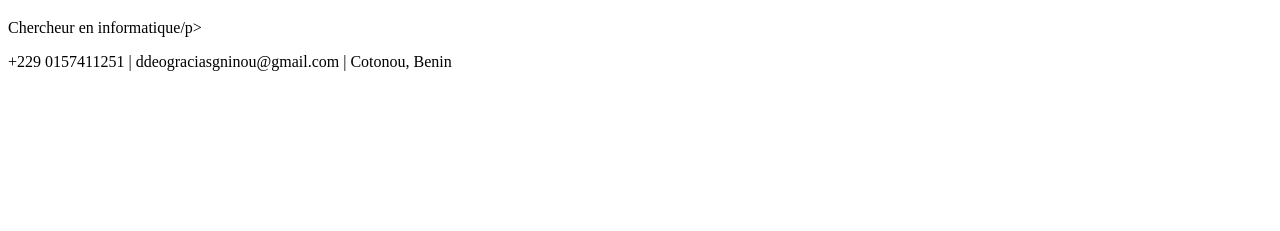
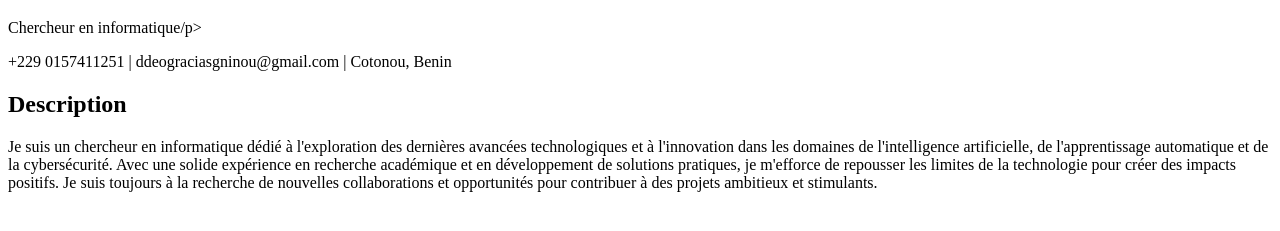
Before and after one commit to ghostend/mon-cv, a plain HTML site: page index.html in a window 1280 px wide. Shown: the part 61-292 px from the top of the page. Drawn offline with Linux system fonts and the light colour scheme.

Commit message:
mise en place de la section description

```diff
--- a/index.html
+++ b/index.html
@@ -13,6 +13,11 @@
             <p>Chercheur en informatique/p>
             <p>+229 0157411251 | ddeograciasgninou@gmail.com | Cotonou, Benin</p>
         </div>
+        <div class="section">
+            <h2>Description</h2>
+            <p>Je suis un chercheur en informatique dédié à l'exploration des dernières avancées technologiques et à l'innovation dans les domaines de l'intelligence artificielle, de l'apprentissage automatique et de la cybersécurité. Avec une solide expérience en recherche académique et en développement de solutions pratiques, je m'efforce de repousser les limites de la technologie pour créer des impacts positifs. Je suis toujours à la recherche de nouvelles collaborations et opportunités pour contribuer à des projets ambitieux et stimulants.
+            </p>
+        </div>
     </div>
 </body>
 </html>
```
